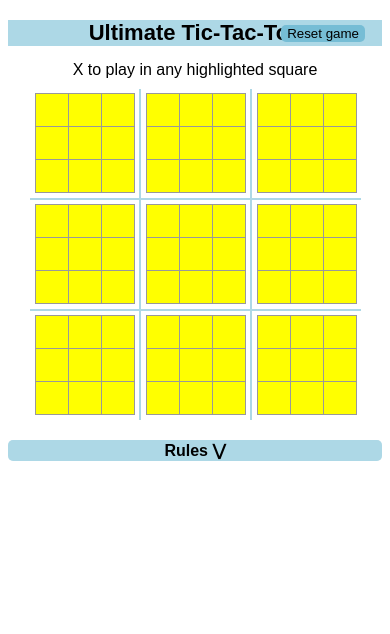
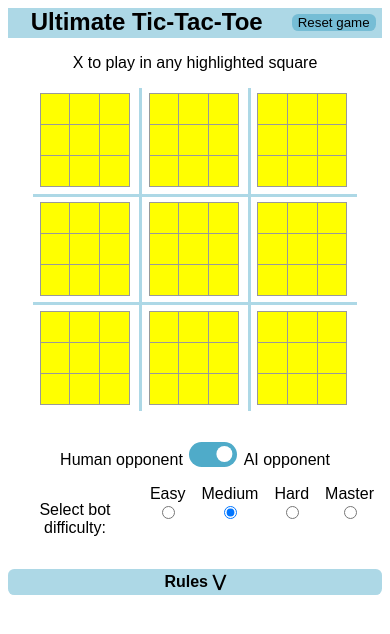
Before and after one commit to yonatankumsa/REACT-Ultimate-tic-tac-toe, a React (Create React App) app in the folder src/: page / in a window 390 px wide. Shown: the top 634 px of the page. Built offline with nearby package versions, Linux system fonts and the light colour scheme.

Commit message:
Added AI opponent. Added responsive styling

```diff
--- a/package.json
+++ b/package.json
@@ -9,9 +9,9 @@
     "react-scripts": "1.0.0"
   },
   "keywords": [],
-  "name": "react-tic-tac-toe-ultimate-forked",
+  "name": "react-tic-tac-toe-ultimate-refactor",
   "description": null,
-  "version": "0.0.5",
+  "version": "0.0.166",
   "scripts": {
     "start": "react-scripts start",
     "build": "react-scripts build",
--- /dev/null
+++ b/src/AI/ai.js
@@ -0,0 +1,58 @@
+import { calculateOverallScore } from "./calculatePositionScore";
+import { findBoardsWon, calculateWinner } from "../calculateWinner";
+
+function possibleMoves(lastMove, gamePosition) {
+  let finishedBoards = findBoardsWon(gamePosition);
+
+  let possibleBoards = Array(9).fill(null);
+  if (finishedBoards[lastMove] || lastMove === null) {
+    possibleBoards = finishedBoards.map((board) => !board);
+  } else {
+    possibleBoards[lastMove] = true;
+  }
+
+  let possibleMovesArray = [];
+  for (let i = 0; i < gamePosition.length; i++) {
+    if (possibleBoards[i]) {
+      for (let j = 0; j < 9; j++) {
+        if (!gamePosition[i][j]) {
+          possibleMovesArray.push([i, j]);
+        }
+      }
+    }
+  }
+  return possibleMovesArray;
+}
+
+export function minMaxMove(lastMove, gamePosition, xNext, depth = 0) {
+  const possibleMovesArray = possibleMoves(lastMove, gamePosition);
+  let scores = [];
+  possibleMovesArray.forEach((move) => {
+    let nextPosition = structuredClone(gamePosition);
+    if (xNext) {
+      nextPosition[move[0]][move[1]] = "X";
+    } else {
+      nextPosition[move[0]][move[1]] = "O";
+    }
+    const winner = calculateWinner(findBoardsWon(nextPosition));
+    if (winner === "X") return [1000000, possibleMovesArray[scores.length]];
+    if (winner === "O") return [-1000000, possibleMovesArray[scores.length]];
+    let positionScore = calculateOverallScore(nextPosition);
+    if (depth > 1) {
+      scores.push(minMaxMove(move[1], nextPosition, !xNext, depth - 1)[0]);
+    } else {
+      scores.push(positionScore);
+    }
+  });
+
+  const maxScore = Math.max(...scores);
+  const minScore = Math.min(...scores);
+  const minMove = possibleMovesArray[scores.indexOf(minScore)];
+  const maxMove = possibleMovesArray[scores.indexOf(maxScore)];
+
+  //return minmove minscore maxmove maxscore
+  if (xNext) {
+    return [maxScore, maxMove];
+  }
+  return [minScore, minMove];
+}
--- /dev/null
+++ b/src/AI/calculatePositionScore.js
@@ -0,0 +1,54 @@
+import { lines } from "../calculateWinner";
+
+export function calculateOverallScore(position) {
+  let scores = [];
+  let bigScore = 0;
+  position.forEach((board) => {
+    scores.push(calculateMiniBoardScore(board));
+  });
+  lines.forEach((line) => {
+    let positiveProduct = 1;
+    let negativeProduct = 1;
+    for (let i = 0; i < 3; i++) {
+      if (scores[line[i]] > 0) {
+        positiveProduct *= scores[line[i]];
+      }
+      if (scores[line[i]] < 0) {
+        negativeProduct *= scores[line[i]];
+      }
+    }
+    negativeProduct = -1 * Math.abs(negativeProduct);
+
+    bigScore += positiveProduct + negativeProduct;
+  });
+  return bigScore;
+}
+
+function calculateMiniBoardScore(board) {
+  let score = 0;
+  lines.forEach((line) => {
+    score += calculateLineScore(line, board);
+  });
+
+  return score;
+}
+
+function calculateLineScore(line, board) {
+  let xCount = 0;
+  let oCount = 0;
+  for (let i = 0; i < 3; i++) {
+    if (board[line[i]] === "X") {
+      xCount++;
+    } else if (board[line[i]] === "O") {
+      oCount++;
+    }
+  }
+
+  if (xCount === 3) return 60;
+  if (oCount === 3) return -60;
+  if (xCount === 2 && oCount === 0) return 10;
+  if (oCount === 2 && xCount === 0) return -10;
+  if (xCount === 1 && oCount === 0) return 1;
+  if (oCount === 1 && xCount === 0) return -1;
+  return 0;
+}
--- a/src/App.js
+++ b/src/App.js
@@ -1,6 +1,10 @@
 import { useState } from "react";
 import SmallBoard from "./smallboard.js";
 import Rules from "./rules.js";
+import { calculateWinner, findBoardsWon } from "./calculateWinner.js";
+import Header from "./header";
+import { minMaxMove } from "./AI/ai.js";
+import ButtonsDiv from "./buttonsDiv";
 
 export default function App() {
   const [reset, setReset] = useState(0);
@@ -18,70 +22,71 @@ export default function App() {
   );
 }
 
-function Header({ resetBoard }) {
-  return (
-    <h1>
-      Ultimate Tic-Tac-Toe{" "}
-      <button className="resetButton" onClick={resetBoard}>
-        Reset game
-      </button>
-    </h1>
-  );
-}
+function BigBoard() {
+  let initalPosition = [];
+  for (let i = 0; i < 9; i++) {
+    initalPosition.push(Array(9).fill(null));
+  }
+  const [gamePosition, setGamePosition] = useState(initalPosition);
+  const [lastMove, setLastMove] = useState(null);
+  const [robot, setRobot] = useState(2);
 
-function BigBoard() {
-  const [currentGame, setCurrentGame] = useState(Array(9).fill(true));
-  const [xIsNext, setXIsNext] = useState(true);
-  const [boardsWon, setBoardsWon] = useState(Array(9).fill(null));
+  let moveCount = 0;
+  gamePosition.forEach((board) => {
+    board.forEach((square) => {
+      if (square) {
+        moveCount += 1;
+      }
+    });
+  });
 
-  let status = xIsNext
+  let xNext = (moveCount + 1) % 2;
+  let currentGame = Array(9).fill(true);
+
+  let status = xNext
     ? "X to play in any highlighted square"
     : "O to play in a highlighted square";
 
-  function changeCurrentGame(newGames) {
-    setCurrentGame(newGames);
+  function updateRobot(value) {
+    setRobot(value);
   }
 
-  function changeBoardsWon(newGames) {
-    setBoardsWon(newGames);
+  function updateGame(board, position, x = xNext) {
+    if (robot && !xNext) return;
+    let nextPosition = structuredClone(gamePosition);
+    let player = "X";
+    if (!x) {
+      player = "O";
+    }
+    nextPosition[board][position] = player;
+    setGamePosition(nextPosition);
+    setLastMove(position);
+
+    return nextPosition[board];
   }
 
-  function calculateWinnerBig() {
-    const lines = [
-      [0, 1, 2],
-      [3, 4, 5],
-      [6, 7, 8],
-      [0, 3, 6],
-      [1, 4, 7],
-      [2, 5, 8],
-      [0, 4, 8],
-      [2, 4, 6]
-    ];
+  const boardsFinished = findBoardsWon(gamePosition);
+  let overallWinner = calculateWinner(boardsFinished);
 
-    for (let i = 0; i < lines.length; i++) {
-      const [a, b, c] = lines[i];
-      if (
-        boardsWon[a] &&
-        boardsWon[a] === boardsWon[b] &&
-        boardsWon[a] === boardsWon[c]
-      ) {
-        return [a, b, c];
-      }
-    }
-    if (!boardsWon.includes(null)) {
-      return "draw";
-    }
-
-    return false;
+  if (boardsFinished[lastMove] || lastMove === null) {
+    currentGame = boardsFinished.map((board) => !board);
+  } else {
+    currentGame = Array(9).fill(false);
+    currentGame[lastMove] = true;
   }
 
-  const overallWinner = calculateWinnerBig();
-  if (overallWinner) {
-    if (overallWinner === "draw") {
-      status = "No more legal moves. The game is a draw.";
-    } else {
-      status = "Congratulations, " + boardsWon[overallWinner[0]] + " wins!";
-    }
+  if (!xNext && robot && !overallWinner) {
+    const robotMove = minMaxMove(lastMove + 0, gamePosition, xNext, robot)[1];
+    let nextPosition = structuredClone(gamePosition);
+    nextPosition[robotMove[0]][robotMove[1]] = "O";
+    setGamePosition(nextPosition);
+    setLastMove(robotMove[1]);
+  }
+
+  if (typeof overallWinner === "object") {
+    status = "Congratulations! Player " + overallWinner[0] + " won.";
+  } else if (overallWinner === "draw") {
+    status = "No more legal moves. The game is a draw";
   }
 
   let rows = [];
@@ -89,20 +94,25 @@ function BigBoard() {
     let boardArray = [];
     for (let j = 0; j < 3; j++) {
       let k = i * 3 + j;
+      let boardState = boardsFinished[k];
+      if (typeof overallWinner === "object") {
+        if (overallWinner.includes(k)) {
+          boardState = "winning line";
+        }
+      } else if (boardState === null && currentGame[k]) {
+        boardState = "current";
+      }
+
       let children = [
         <SmallBoard
-          xIsNext={xIsNext}
-          setXIsNext={setXIsNext}
-          currentGame={currentGame}
-          setCurrentGame={changeCurrentGame}
-          boardsWon={boardsWon}
-          setBoardsWon={changeBoardsWon}
+          updateGame={updateGame}
           thisBoard={k}
-          overallWinner={overallWinner}
+          squares={gamePosition[k]}
+          boardState={boardState}
         />
       ];
-      if (boardsWon[k]) {
-        children.push(<div className="bigScore">{boardsWon[k]}</div>);
+      if (boardsFinished[k] && boardsFinished[k] !== "draw") {
+        children.push(<div className="bigScore">{boardsFinished[k]}</div>);
       }
       boardArray.push(<td key={k}>{children}</td>);
     }
@@ -115,6 +125,7 @@ function BigBoard() {
       <table>
         <tbody>{rows}</tbody>
       </table>
+      <ButtonsDiv robot={robot} updateRobot={updateRobot} />
     </>
   );
 }
--- /dev/null
+++ b/src/buttonsDiv.js
@@ -0,0 +1,70 @@
+export default function ButtonsDiv({ robot, updateRobot }) {
+  return (
+    <>
+      <div className="buttonsDiv">
+        <p className="lowerText">Human opponent</p>
+        <RobotSwitch robot={robot} updateRobot={updateRobot} />
+        <p className="lowerText">AI opponent</p>
+      </div>
+      <DifficultySelection robot={robot} updateRobot={updateRobot} />
+    </>
+  );
+}
+
+function RobotSwitch({ robot, updateRobot }) {
+  let checked = "";
+  if (robot) {
+    checked = "checked";
+  }
+  return (
+    <label className="switch">
+      <input type="checkbox" checked={checked} onChange={clicked} />
+      <span className="slider round"></span>
+    </label>
+  );
+
+  function clicked(event) {
+    if (event.target.checked) {
+      updateRobot(1);
+    } else {
+      updateRobot(0);
+    }
+  }
+}
+
+function DifficultySelection({ robot, updateRobot }) {
+  if (robot === 0) return;
+  let checked = Array(4).fill("");
+  checked[robot - 1] = "checked";
+  const difficulties = ["Easy", "Medium", "Hard", "Master"];
+  let radioBoxes = [];
+  for (let i = 0; i < 4; i++) {
+    radioBoxes.push(
+      <>
+        <label for={i + 1}>
+          {difficulties[i]}
+          <br />
+          <input
+            type="radio"
+            id={i + 1}
+            name={difficulties[i]}
+            value={i + 1}
+            checked={checked[i]}
+            onClick={choseDifficulty}
+          />
+        </label>
+      </>
+    );
+  }
+
+  return (
+    <div className="slidecontainer">
+      <p>Select bot difficulty:</p>
+      {radioBoxes}
+    </div>
+  );
+
+  function choseDifficulty(event) {
+    updateRobot(event.target.value);
+  }
+}
--- /dev/null
+++ b/src/calculateWinner.js
@@ -0,0 +1,45 @@
+export function findBoardsWon(gamePosition) {
+  let boardsWon = Array(9).fill(null);
+  for (let i = 0; i < gamePosition.length; i++) {
+    const winner = calculateWinner(gamePosition[i]);
+    if (winner) {
+      if (winner === "draw") {
+        boardsWon[i] = "draw";
+      } else {
+        boardsWon[i] = winner[0];
+      }
+    }
+  }
+  return boardsWon;
+}
+
+export const lines = [
+  [0, 1, 2],
+  [3, 4, 5],
+  [6, 7, 8],
+  [0, 3, 6],
+  [1, 4, 7],
+  [2, 5, 8],
+  [0, 4, 8],
+  [2, 4, 6]
+];
+
+export function calculateWinner(squares) {
+  for (let i = 0; i < lines.length; i++) {
+    const [a, b, c] = lines[i];
+    if (
+      squares[a] &&
+      squares[a] === squares[b] &&
+      squares[a] === squares[c] &&
+      squares[a] !== "draw"
+    ) {
+      return [squares[a], a, b, c];
+    }
+  }
+
+  if (!squares.includes(null)) {
+    return "draw";
+  }
+
+  return false;
+}
--- /dev/null
+++ b/src/header.js
@@ -0,0 +1,10 @@
+export default function Header({ resetBoard }) {
+  return (
+    <h1 className="header">
+      <span className="headerText">Ultimate Tic-Tac-Toe</span>
+      <button className="resetButton" onClick={resetBoard}>
+        Reset game
+      </button>
+    </h1>
+  );
+}
--- a/src/package.json
+++ b/src/package.json
@@ -7,6 +7,6 @@
   "main": "/index.js",
   "devDependencies": {},
   "keywords": [],
-  "name": "react-tic-tac-toe-ultimate",
+  "name": "react-tic-tac-toe-ultimate-refactor",
   "description": ""
 }
--- a/src/smallboard.js
+++ b/src/smallboard.js
@@ -1,87 +1,16 @@
 import Square from "./square.js";
-import { useState } from "react";
 
 export default function SmallBoard({
-  xIsNext,
-  setXIsNext,
-  currentGame,
-  setCurrentGame,
-  boardsWon,
-  setBoardsWon,
+  updateGame,
   thisBoard,
-  overallWinner
+  squares,
+  boardState
 }) {
-  const [squares, setSquares] = useState(Array(9).fill(null));
-
-  function calculateWinner(squares) {
-    const lines = [
-      [0, 1, 2],
-      [3, 4, 5],
-      [6, 7, 8],
-      [0, 3, 6],
-      [1, 4, 7],
-      [2, 5, 8],
-      [0, 4, 8],
-      [2, 4, 6]
-    ];
-
-    for (let i = 0; i < lines.length; i++) {
-      const [a, b, c] = lines[i];
-      if (
-        squares[a] &&
-        squares[a] === squares[b] &&
-        squares[a] === squares[c]
-      ) {
-        let newBoardsWon = boardsWon.slice();
-        newBoardsWon[thisBoard] = xIsNext ? "X" : "O";
-        setBoardsWon(newBoardsWon);
-        return true;
-      }
-    }
-
-    if (!squares.includes(null)) {
-      let newBoardsWon = boardsWon.slice();
-      newBoardsWon[thisBoard] = " ";
-      setBoardsWon(newBoardsWon);
-    }
-    return false;
-  }
-
   function handleClick(i) {
-    if (
-      squares[i] ||
-      boardsWon[thisBoard] ||
-      !currentGame[thisBoard] ||
-      overallWinner
-    ) {
+    if (squares[i] || boardState !== "current") {
       return;
     }
-    setXIsNext(!xIsNext);
-    const nextSquares = squares.slice();
-    if (xIsNext) {
-      nextSquares[i] = "X";
-    } else {
-      nextSquares[i] = "O";
-    }
-
-    const winner = calculateWinner(nextSquares);
-    setSquares(nextSquares);
-    if (winner && i === thisBoard) {
-      let newCurrentGame = boardsWon.map((board) => {
-        return !board;
-      });
-      newCurrentGame[thisBoard] = false;
-      setCurrentGame(newCurrentGame);
-    } else if (boardsWon[i]) {
-      const newCurrentGame = boardsWon.map((board) => {
-        return !board;
-      });
-      setCurrentGame(newCurrentGame);
-    } else {
-      let newCurrentGame = Array(9).fill(false);
-      newCurrentGame[i] = true;
-      setCurrentGame(newCurrentGame);
-    }
+    squares = updateGame(thisBoard, i);
   }
 
   let rows = [];
@@ -90,14 +19,10 @@ export default function SmallBoard({
     for (let j = 0; j < 3; j++) {
       let k = i * 3 + j;
       let className = "square";
-      if (overallWinner) {
-        if (overallWinner.includes(thisBoard)) {
-          className += " highlighted";
-        }
-      } else if (currentGame[thisBoard]) {
+      if (boardState === "current" || boardState === "winning line") {
         className += " highlighted";
       }
-      if (boardsWon[thisBoard] === " ") {
+      if (boardState === "draw") {
         className += " greyed";
       }
       squareArray.push(
--- a/src/styles.css
+++ b/src/styles.css
@@ -5,7 +5,7 @@
 table {
   margin-left: auto;
   margin-right: auto;
-  margin-bottom: 20px;
+  margin-bottom: 1.5rem;
   border-collapse: collapse;
   border-style: hidden;
 }
@@ -18,71 +18,32 @@ body {
 
 h1 {
   margin-top: 0;
-  font-size: 22px;
+  font-size: 1.5rem;
   width: 100%;
   background: lightblue;
 }
 
-h2 {
-  margin-top: 0;
-  font-size: 20px;
-}
-
-h3 {
-  margin-top: 0;
-  font-size: 18px;
-}
-
-h4 {
-  margin-top: 0;
-  font-size: 16px;
-}
-
-h5 {
-  margin-top: 0;
-  font-size: 14px;
-}
-
-h6 {
-  margin-top: 0;
-  font-size: 12px;
-}
-
-code {
-  font-size: 1.2em;
-}
-
-ul {
-  padding-left: 35px;
-}
-
-li {
-  padding: 10px;
-}
-
-* {
-  box-sizing: border-box;
-}
-
-body {
-  font-family: sans-serif;
-  margin-top: 20px;
-  padding: 0;
+.header {
+  display: flex;
+  flex-wrap: wrap;
 }
 
 .square {
   background: #fff;
   border: 1px solid #999;
   float: left;
-  font-size: 24px;
+  font-size: 1.5rem;
   font-weight: bold;
-  line-height: 34px;
-  height: 34px;
+  line-height: 2rem;
+  height: 2rem;
   margin-right: -1px;
   margin-top: -1px;
   padding: 0;
   text-align: center;
-  width: 34px;
+  width: 2rem;
+  max-width: 33%;
+  max-height: 33%;
+  white-space: nowrap;
 }
 
 .highlighted {
@@ -100,45 +61,42 @@ body {
 }
 
 .status {
-  margin-bottom: 10px;
+  margin-bottom: 1rem;
 }
 .game {
   display: flex;
   flex-direction: row;
 }
 
-.game-info {
-  margin-left: 20px;
-}
-
 .bigScore {
   position: absolute;
   text-align: center;
   vertical-align: middle;
-  height: 100px;
-  line-height: 100px;
+  height: 6rem;
+  line-height: 6rem;
   left: 0;
   right: 0;
   top: 0;
   bottom: 0;
   margin: auto;
-  font-size: 80px;
+  font-size: 5rem;
   font-weight: bolder;
 }
 
 td {
   position: relative;
-  border: 2px solid lightblue;
-  padding: 5px;
+  border: 0.2rem solid lightblue;
+  padding: 0.4rem;
 }
 
 .rulesButton {
   width: 100%;
   border-width: 0px;
   background: lightblue;
-  border-radius: 5px;
+  border-radius: 0.4rem;
   font-weight: bold;
-  font-size: 16px;
+  font-size: 1rem;
+  padding: 0.2rem;
 }
 
 .container {
@@ -152,14 +110,111 @@ td {
 
 .rulesContainer {
   background: #ebf6f9;
-  border-radius: 5px;
+  border-radius: 0.4rem;
+  margin-top: 1rem;
 }
 
 .resetButton {
-  position: absolute;
-  right: 20px;
-  margin: 5px;
+  right: 1rem;
+  margin: 0.4rem;
   background: #76bdd5;
   border: 0px;
-  border-radius: 5px;
+  border-radius: 0.4rem;
 }
+
+.headerText {
+  flex-grow: 4;
+}
+
+/* The switch - the box around the slider */
+.switch {
+  position: relative;
+  display: inline-block;
+  width: 3rem;
+  height: 1.6rem;
+  margin: 0.4rem;
+  margin-bottom: 1rem;
+}
+
+/* Hide default HTML checkbox */
+.switch input {
+  opacity: 0;
+  width: 0;
+  height: 0;
+}
+
+/* The slider */
+.slider {
+  position: absolute;
+  cursor: pointer;
+  top: 0;
+  left: 0;
+  right: 0;
+  bottom: 0;
+  background-color: #d8ecf3;
+  -webkit-transition: 0.2s;
+  transition: 0.2s;
+}
+
+.slider:before {
+  position: absolute;
+  content: "";
+  /*height: 26px;
+  width: 26px;
+  left: 4px;
+  bottom: 4px;*/
+  height: 1rem;
+  width: 1rem;
+  left: 0.3rem;
+  bottom: 0.3rem;
+  background-color: white;
+  -webkit-transition: 0.2s;
+  transition: 0.2s;
+}
+
+input:checked + .slider {
+  background-color: #4fabc9;
+}
+
+input:focus + .slider {
+  box-shadow: 0 0 1px #4fabc9;
+}
+
+input:checked + .slider:before {
+  -webkit-transform: translateX(1.4rem);
+  -ms-transform: translateX(1.4rem);
+  transform: translateX(1.4rem);
+}
+
+/* Rounded sliders */
+.slider.round {
+  border-radius: 2rem;
+}
+
+.slider.round:before {
+  border-radius: 50%;
+}
+
+.lowerText {
+  display: flex;
+  flex-wrap: wrap;
+  max-width: 33%;
+}
+
+.buttonsDiv {
+  display: flex;
+  flex-wrap: wrap;
+  justify-content: center;
+}
+
+label {
+  float: left;
+  padding: 0 0.5rem;
+  text-align: center;
+}
+
+.slidecontainer {
+  display: flex;
+  text-align: center;
+  justify-content: center;
+}
```
